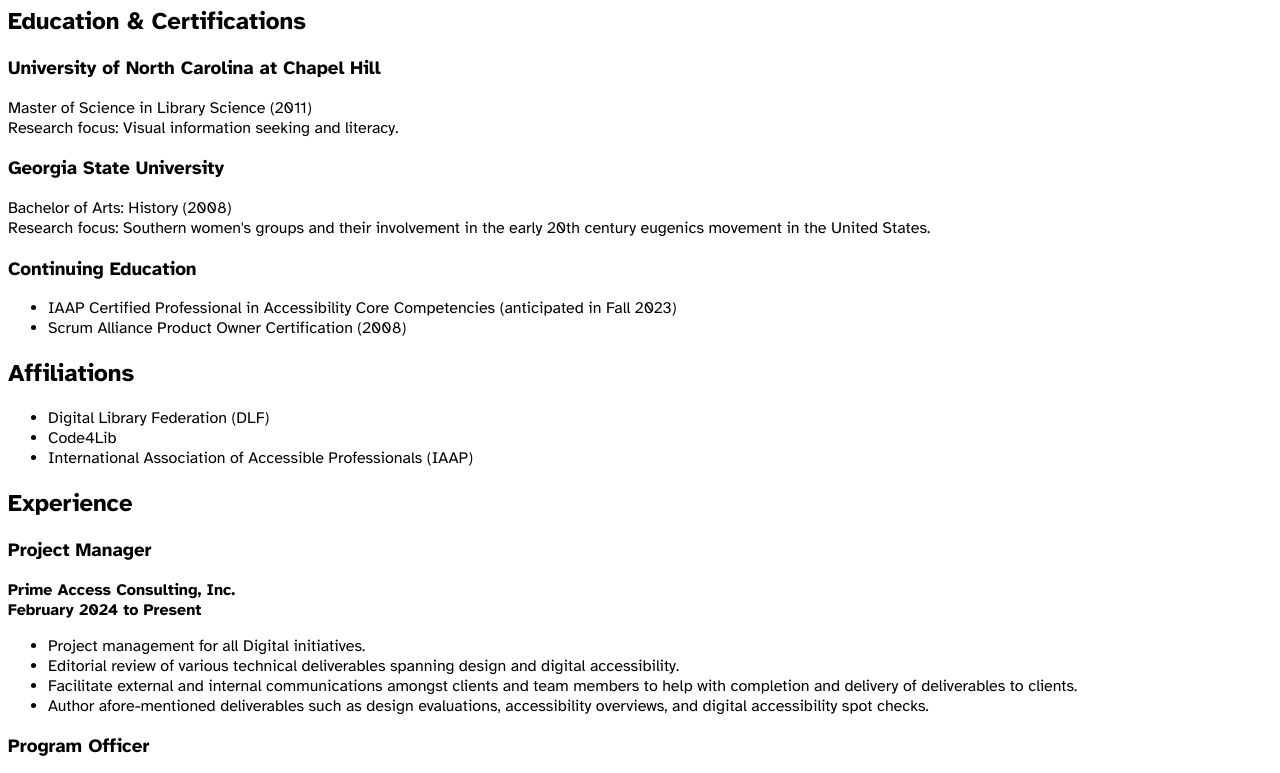
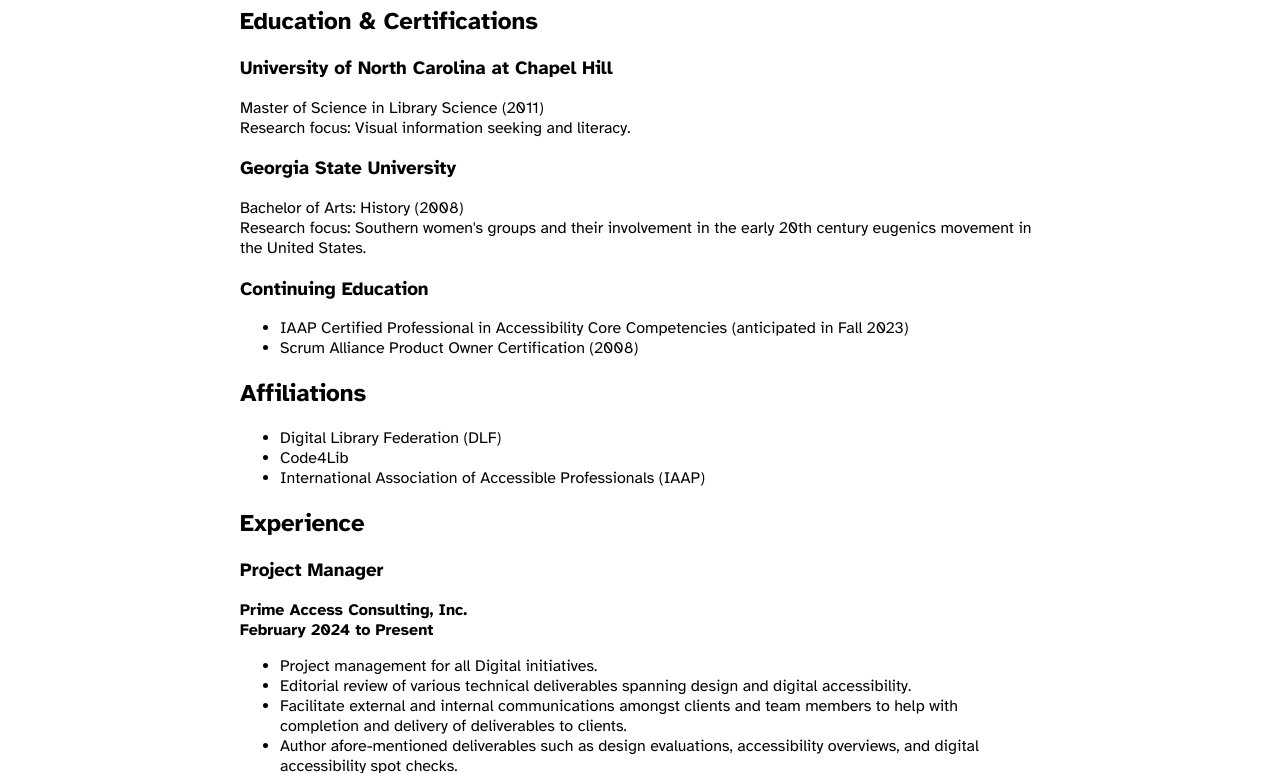
Before and after one commit to kellysmithfarrell/resume, a plain HTML site: page index.html in a window 1280 px wide. Shown: the part 76-849 px from the top of the page. Drawn offline with Linux system fonts and the light colour scheme.

Commit message:
Update index.html

```diff
--- a/index.html
+++ b/index.html
@@ -3,7 +3,8 @@
 <head>
 <meta charset="utf-8">
 <title>Kelly Smith Farrell</title>
-<style>@font-face {
+<style>
+  @font-face {
     font-family: "Atkinson Hyperlegible";
     src: url("/assets/fonts/AtkinsonHyperlegible-Regular.woff2") format("woff2");
     font-weight: 400;
@@ -37,7 +38,11 @@
 
   body {
     font-family: "Atkinson Hyperlegible", sans-serif;
-}</style>
+    max-width: 800px;
+    margin: 0 auto;
+    padding: 0 1rem;
+  }
+</style>
 </head>
 <body>
 
```
Lines whose indentation alone changed are shown as unchanged.
